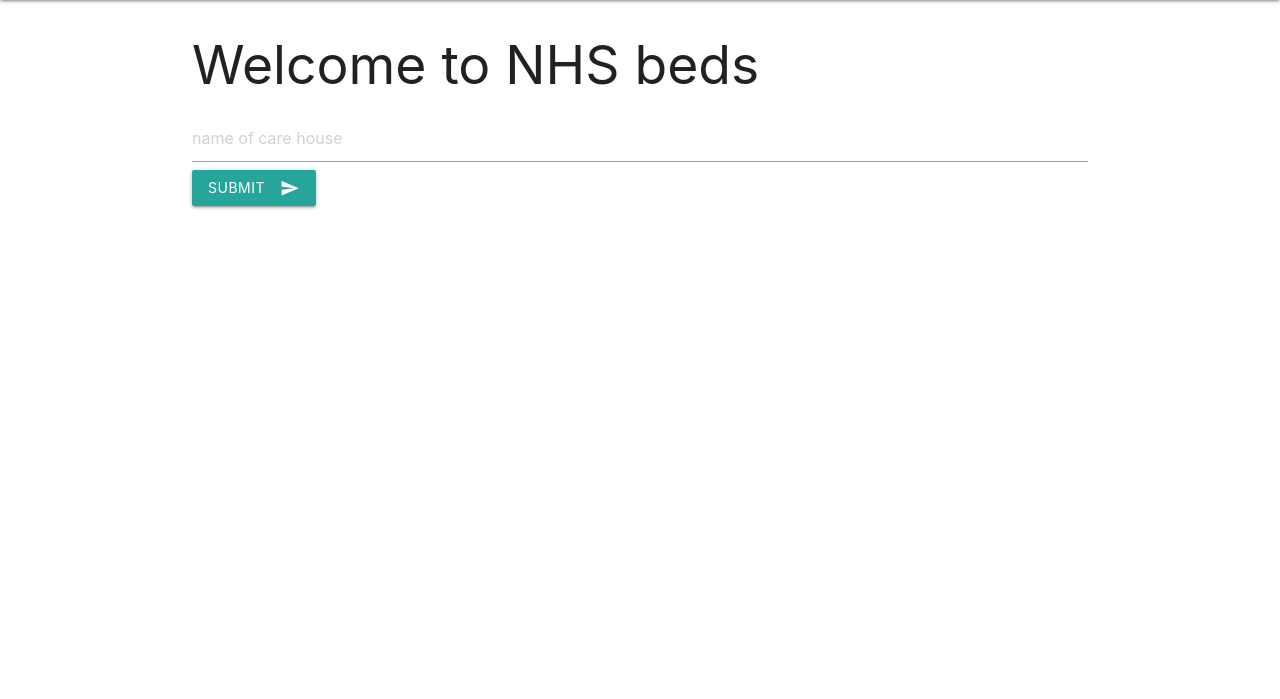
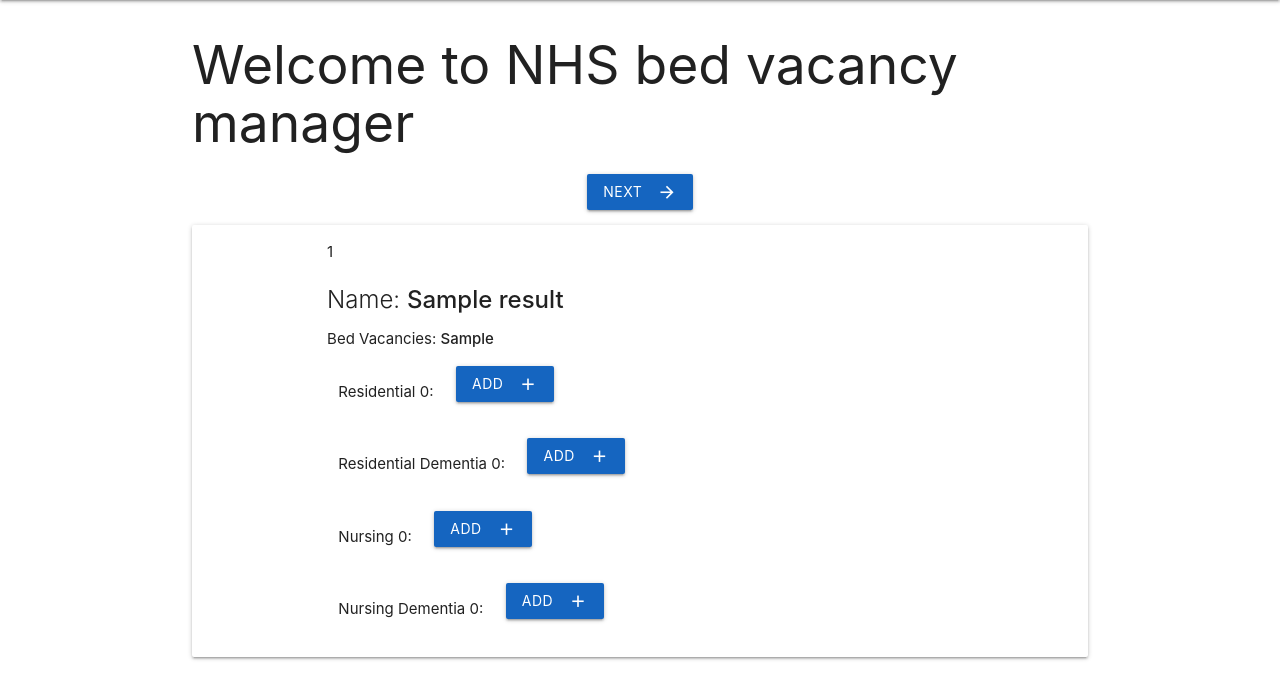
Before and after one commit to Adilmrqureshi/Evalucom_NHS, a Django app: page / in a window 1280 px wide. Shown: the part 64-763 px from the top of the page. Run offline with Django 3.2, Linux system fonts and the light colour scheme; tables that the repository leaves empty hold one stand-in row (values such as "Sample post"); a database or web service that is not in the repository returns one stand-in record (values such as "Sample title"); data that the repository does not hold is empty.

Commit message:
Nearly done
Completed the previous and next buttons

```diff
--- a/evalucom/beds/templates/beds/base.html
+++ b/evalucom/beds/templates/beds/base.html
@@ -1,13 +1,11 @@
 {% load static%}
-
+<link href="https://fonts.googleapis.com/icon?family=Material+Icons" rel="stylesheet">
 <!DOCTYPE html>
-
-
 <head>
     <title>Evalucom skills assessment</title>
     <meta charset="UTF-8" name="viewport" content="width=device-width, initial-scale=1" />
     <link rel="stylesheet" href="https://cdnjs.cloudflare.com/ajax/libs/materialize/1.0.0/css/materialize.min.css">
-    <link href="https://fonts.googleapis.com/icon?family=Material+Icons" rel="stylesheet">
+
 </head>
 <body>
     <nav class="blue darken-3">
@@ -20,13 +18,7 @@
         </div>
     </nav>
     <div class = "container">
-        <h2>Welcome to NHS beds</h2>
-        <form action = "{% url 'beds:new_search' %}" method="post">
-            <input type="text" name="search" placeholder="name of care house" />
-            <button class="btn waves-effect waves-light" type="submit" name="action">Submit
-                <i class="material-icons right">send</i>
-            </button>
-        </form>
+        <h2>Welcome to NHS bed vacancy manager</h2>
         {% block content%}
 
         {% endblock content%}
--- /dev/null
+++ b/evalucom/beds/templates/beds/stuff.html
@@ -0,0 +1,112 @@
+{% extends 'beds/base.html'%}
+
+{% block content%}
+    <form class="form-inline" action="{% url 'beds:voyage' page_number %}" method="GET">
+        {% csrf_token %}
+        <div style="display: flex; justify-content: space-evenly;">
+            {% if page_number != 0%}
+            <button class="btn waves-effect waves-light blue darken-3" type="submit" name="previous">Previous
+                <i class="material-icons right">arrow_back</i>
+            </button>
+            {% endif %}
+            <button class="btn waves-effect waves-light blue darken-3 float-right" type="submit" name="next">Next
+                <i class="material-icons right">arrow_forward</i>
+            </button>
+        </div>
+    </form>
+    {% for home in home_list%}
+    <div class="card" style="padding: 1 1 1 1;">
+        <div class="container">
+            <div class="card-header">
+                <p class="text-muted">{{home.2}}</p>
+              </div>
+            <div class="card-body ">
+            <h4 class="card-title" id="name">Name: <strong>{{home.1}}</strong></strong></h5>
+            <p class="card-text">Bed Vacancies: <strong>{{home.0}}</strong></p>
+            <form action="add_bed/{{home.id}}/" method="POST">
+                {% csrf_token%}
+                <div class="row">
+                    <div class="col">
+                        <p>Residential {{home.4}}: </p>
+                    </div>
+                    <div class="col">
+                        {% if home.4 == 0%}
+                        {% else%}
+                        <button class="btn waves-effect waves-light  red darken-2" type="submit" name="action">Remove
+                            <i class="material-icons right">remove</i>
+                        </button>
+                        {% endif %}
+                        {% if home.0 == 0 or home.0 == None or home.0 == null%}
+                        {% else %}
+                        <button class="btn waves-effect waves-light blue darken-3" type="submit" name="action">Add
+                            <i class="material-icons right">add</i>
+                        </button>
+
+                        {% endif %}
+                    </div>
+                </div>
+                <div class="row">
+                    <div class="col">
+                        <p>Residential Dementia {{home.5}}: </p>
+                    </div>
+                    <div class="col">
+                        {% if home.5 == 0%}
+                        {% else%}
+                        <button class="btn waves-effect waves-light  red darken-2" type="submit" name="action">Remove
+                            <i class="material-icons right">remove</i>
+                        </button>
+                        {% endif %}
+                        {% if home.0 == 0 or home.0 == None or home.0 == null%}
+                        {% else %}
+                        <button class="btn waves-effect waves-light blue darken-3" type="submit" name="action">Add
+                            <i class="material-icons right">add</i>
+                        </button>
+                        {% endif %}
+                    </div>
+                </div>
+                <div class="row">
+                    <div class="col">
+                        <p>Nursing {{home.6}}: </p>
+                    </div>
+                    <div class="col">
+                        {% if home.6 == 0%}
+                        {% else%}
+                        <button class="btn waves-effect waves-light  red darken-2" type="submit" name="action">Remove
+                            <i class="material-icons right">remove</i>
+                        </button>
+                        {% endif %}
+                        {% if home.0 == 0 or home.0 == None or home.0 == null%}
+                        {% else %}
+                        <button class="btn waves-effect waves-light blue darken-3" type="submit" name="action">Add
+                            <i class="material-icons right">add</i>
+                        </button>
+
+                        {% endif %}
+                    </div>
+                </div>
+                <div class="row">
+                    <div class="col">
+                        <p>Nursing Dementia {{home.7}}: </p>
+                    </div>
+                    <div class="col">
+                        {% if home.7 == 0%}
+                        {% else%}
+                        <button class="btn waves-effect waves-light  red darken-2" type="submit" name="action">Remove
+                            <i class="material-icons right">remove</i>
+                        </button>
+                        {% endif %}
+                        {% if home.0 == 0 or home.0 == None or home.0 == null%}
+                        {% else %}
+                        <button class="btn waves-effect waves-light blue darken-3" type="submit" name="action">Add
+                            <i class="material-icons right">add</i>
+                        </button>
+
+                        {% endif %}
+                    </div>
+                </div>
+            </form>
+            </div>
+        </div>
+    </div>
+    {% endfor %}
+{% endblock content%}
--- a/evalucom/beds/urls.py
+++ b/evalucom/beds/urls.py
@@ -5,5 +5,6 @@
 app_name='beds'
 urlpatterns = [
     path('', views.index, name='index'),
-    path('new_search' , views.new_search, name='new_search'),
+    path('add_bed/<int:home_id>/', views.add_bed, name="add_bed"),
+    path('<int:offset>/', views.voyage, name='voyage')
 ]
--- a/evalucom/beds/views.py
+++ b/evalucom/beds/views.py
@@ -1,10 +1,86 @@
 import requests
 from django.shortcuts import render
-from django.http import HttpResponse
+from django.http import HttpResponseRedirect, HttpRequest
+from django.urls import reverse
+
+from .models import Home
 
 # Create your views here.
 def index(request):
-    return render(request, 'beds/base.html')
+    page_number = 0
+    response = requests.get('https://skills-assessment.herokuapp.com/api/skills_assessment/?limit=10{}')
+    data = response.json()
+    results = data['results']
+    home_list = list()
+    for name in results:
+        home_id = name['id']
+        home_name = name['name']
+        home_beds = name['beds']
+        home_vacant_beds = name['vacant_beds']
+        if 'Residential' in home_beds:
+            res_bed = home_beds['Residential']
+        else:
+            res_bed = 0
+        if 'Residential dementia' in home_beds:
+            res_dem = home_beds['Residential dementia']
+        else:
+            res_dem = 0
+        if 'Nursing' in home_beds:
+            nus_bed = home_beds['Nursing']
+        else:
+            nus_bed = 0
+        if 'Nursing dementia' in home_beds:
+            nus_dem = home_beds['Nursing dementia']
+        else:
+            nus_dem = 0
+        home_list.append((home_vacant_beds,home_name, home_id,home_beds,res_bed,res_dem,nus_bed,nus_dem))
 
-def new_search(request):
-    return render(request, 'beds/new_search.html')
+    stuff = {
+        'home_list': home_list,
+        'page_number': page_number
+    }
+    return render(request, 'beds/stuff.html',stuff)
+
+def voyage(request, offset):
+    if 'previous' in request.GET:
+        print("next")
+        page_number = offset-1
+    elif 'next' in request.GET:
+        print('hello')
+        page_number = offset+1
+    url = 'https://skills-assessment.herokuapp.com/api/skills_assessment/?limit=10&offset={}0'.format(page_number)
+    response = requests.get(url)
+    data = response.json()
+    results = data['results']
+    home_list = list()
+    for name in results:
+        home_id = name['id']
+        home_name = name['name']
+        home_beds = name['beds']
+        home_vacant_beds = name['vacant_beds']
+        if 'Residential' in home_beds:
+            res_bed = home_beds['Residential']
+        else:
+            res_bed = 0
+        if 'Residential dementia' in home_beds:
+            res_dem = home_beds['Residential dementia']
+        else:
+            res_dem = 0
+        if 'Nursing' in home_beds:
+            nus_bed = home_beds['Nursing']
+        else:
+            nus_bed = 0
+        if 'Nursing dementia' in home_beds:
+            nus_dem = home_beds['Nursing dementia']
+        else:
+            nus_dem = 0
+        home_list.append((home_vacant_beds,home_name, home_id,home_beds,res_bed,res_dem,nus_bed,nus_dem))
+
+    stuff = {
+        'home_list': home_list,
+        'page_number':page_number
+    }
+    return render(request, 'beds/stuff.html',stuff)
+
+def add_bed(request, home_id):
+    pass
```
Also changed, not shown: evalucom/beds/models.py (+10 -14 lines), evalucom/beds/migrations/0001_initial.py (added), evalucom/db.sqlite3.
